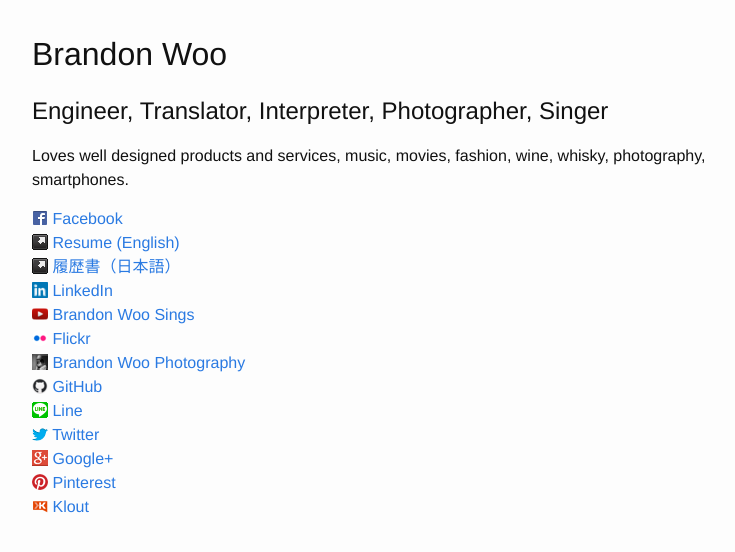
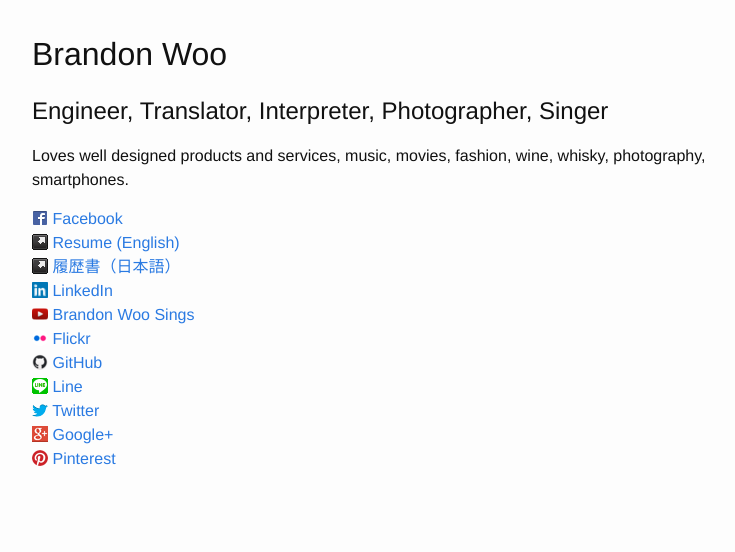
Before and after one commit to brandonwoo/brandonwoo.github.io, a Jekyll site: the page built from index.md, in a window 1280 px wide. Shown: the top 552 px of the page, without its empty margins (238-973 px from the left). Built offline with Jekyll 4.4.1, drawn with Linux system fonts in a browser that asks for light colours; our own code applies the rules of GitHub Pages for plain Markdown files.

Commit message:
update site

```diff
--- a/index.md
+++ b/index.md
@@ -14,13 +14,11 @@ Loves well designed products and services, music, movies, fashion, wine, whisky,
 ![alt text][linkedin] [LinkedIn](https://www.linkedin.com/in/brandonheato){:target="_blank"}
 ![alt text][bwoosings] [Brandon Woo Sings](http://www.youtube.com/user/brandonwoosings){:target="_blank"}
 ![alt text][flickr] [Flickr](https://www.flickr.com/brandonwoo/){:target="_blank"}
-![alt text][bwoophoto] [Brandon Woo Photography](https://brandonwoophotography.com/){:target="_blank"}
 ![alt text][github] [GitHub](https://github.com/brandonwoo){:target="_blank"}
 ![alt text][line] [Line](http://line.me/ti/p/F04-Zm4HAy){:target="_blank"}
 ![alt text][twitter] [Twitter](https://twitter.com/brandonheato){:target="_blank"}
 ![alt text][gplus] [Google+](https://plus.google.com/+BrandonWooGPlus){:target="_blank"}
 ![alt text][pinterest] [Pinterest](http://pinterest.com/thehatguy){:target="_blank"}
-![alt text][klout] [Klout](http://klout.com/brandonheato){:target="_blank"}
 
 [fb]: images/icons/facebook.png
 [line]: images/icons/line.png
@@ -28,10 +26,8 @@ Loves well designed products and services, music, movies, fashion, wine, whisky,
 [gplus]: images/icons/gplus.png
 [linkedin]: images/icons/linkedin.png
 [flickr]: images/icons/flickr.png
-[bwoophoto]: images/icons/brandonwoophotog.png
 [bwoosings]: images/icons/youtube.png
 [github]: images/icons/github.png
 [twitter]: images/icons/twitter.png
 [cal]: images/icons/myschedule.png
-[klout]: images/icons/klout.png
 [pinterest]: images/icons/pinterest.png
```
